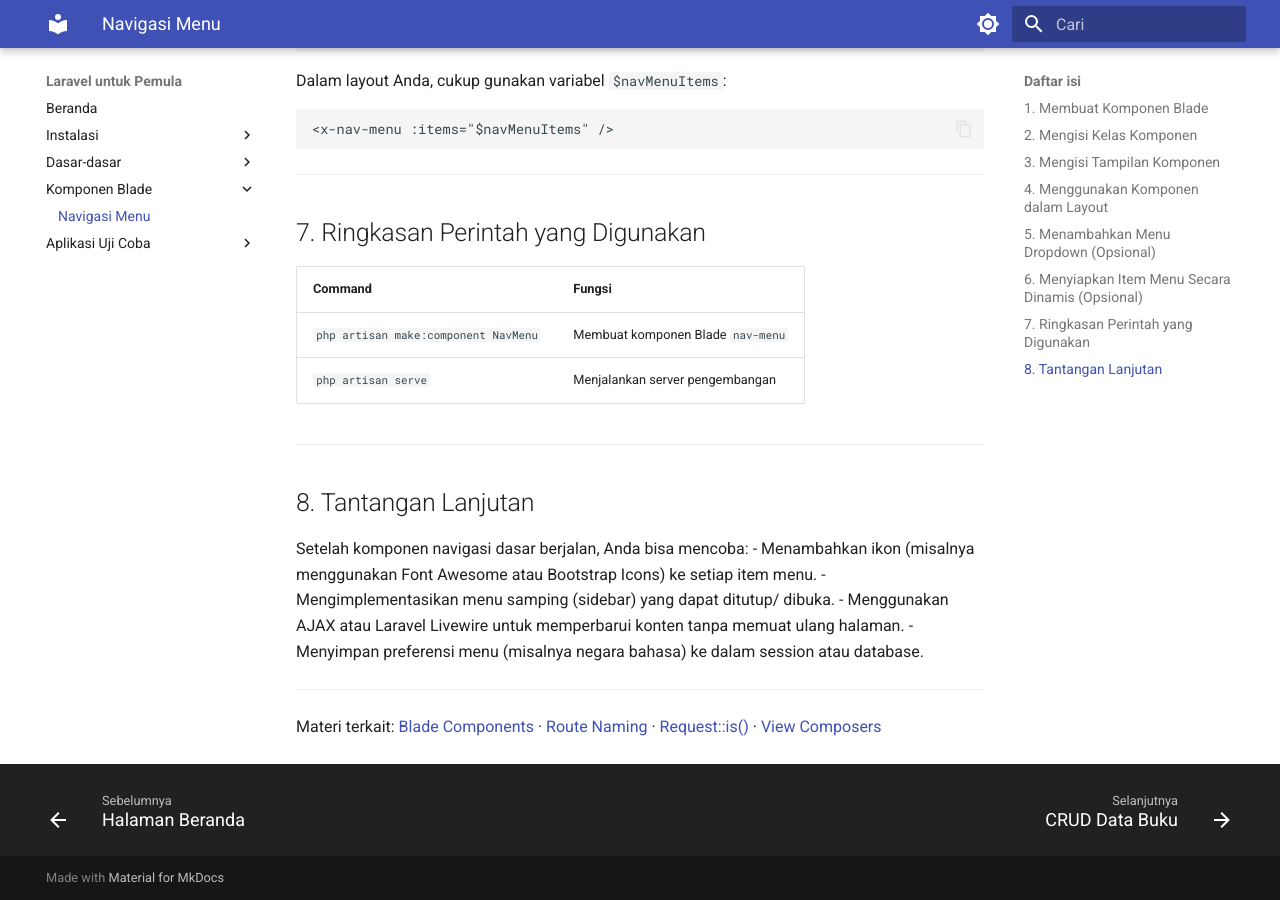
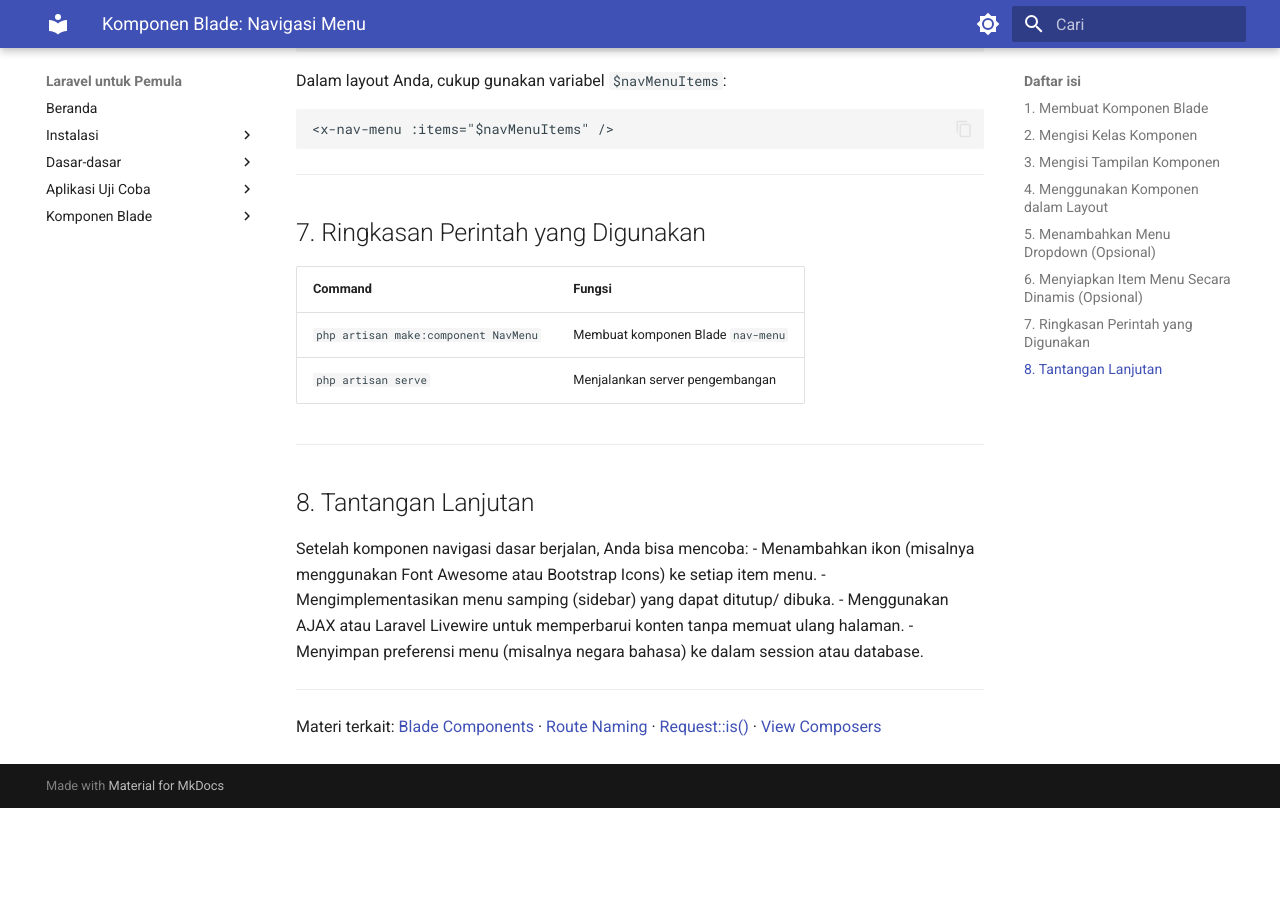
Before and after one commit to boyprakasa/laravel-beginner, an MkDocs documentation site: the page built from docs/komponen-navigasi.md, in a window 1280 px wide and 900 px high, scrolled down 5139 px. Built offline with MkDocs 1.6.1 and Material for MkDocs 9.7.7, drawn with Linux system fonts in a browser that asks for light colours; after the commit the page ends 5947 px from its top, so only the background shows below that.

Commit message:
Fix navigation menu link for Blade component documentation

```diff
--- a/mkdocs.yml
+++ b/mkdocs.yml
@@ -36,12 +36,12 @@
       - Composer: composer.md
       - npm dan npx: npm.md
       - Halaman Beranda: halaman-beranda.md
-  - Komponen Blade:
-      - Navigasi Menu: komponen-navigasi.md
   - Aplikasi Uji Coba:
       - CRUD Data Buku: aplikasi-ujicoba-crud.md
       - CRUD dengan Relasi: crud-relasi.md
       - CRUD dengan Relasi Many-to-Many: crud-many-to-many.md
+  - Komponen Blade:
+      - Navigasi Menu: komponen-navigisi.md
 
 markdown_extensions:
   - admonition
```
